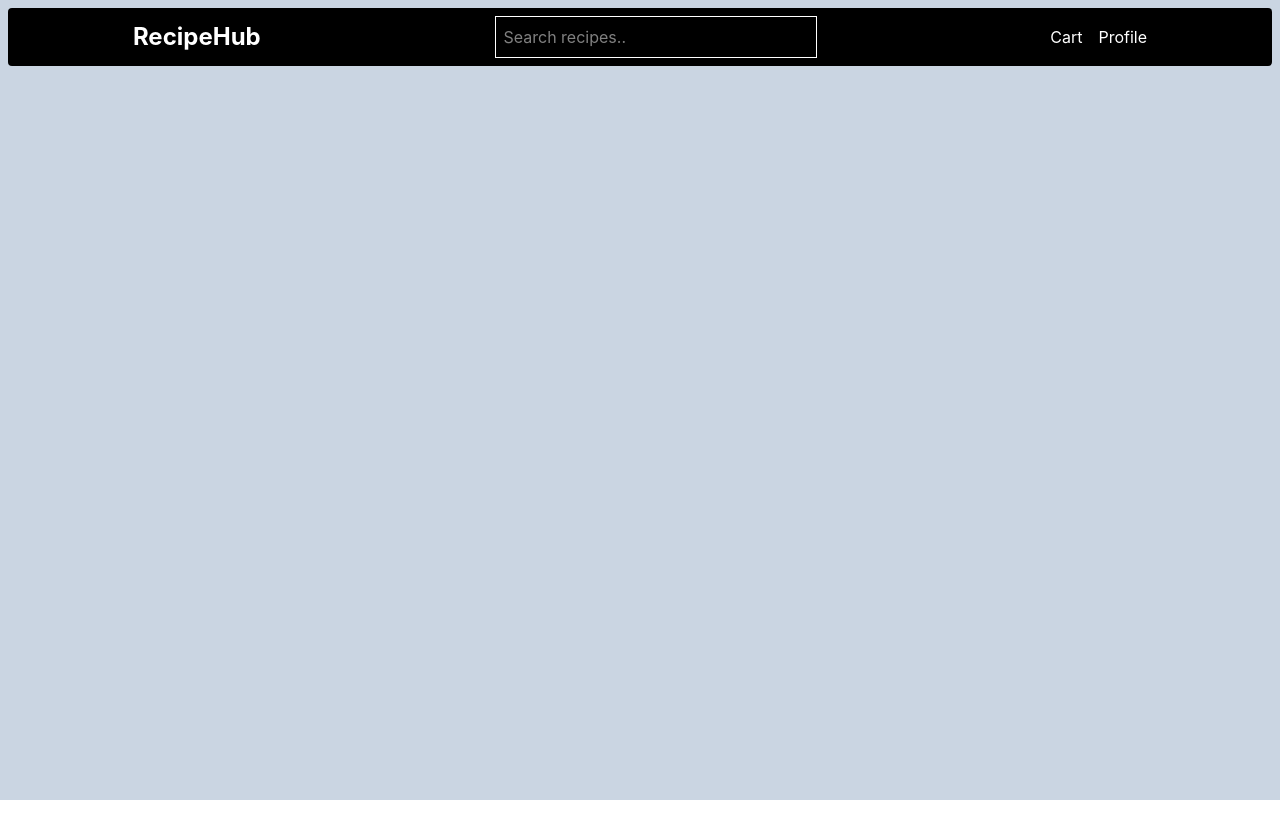
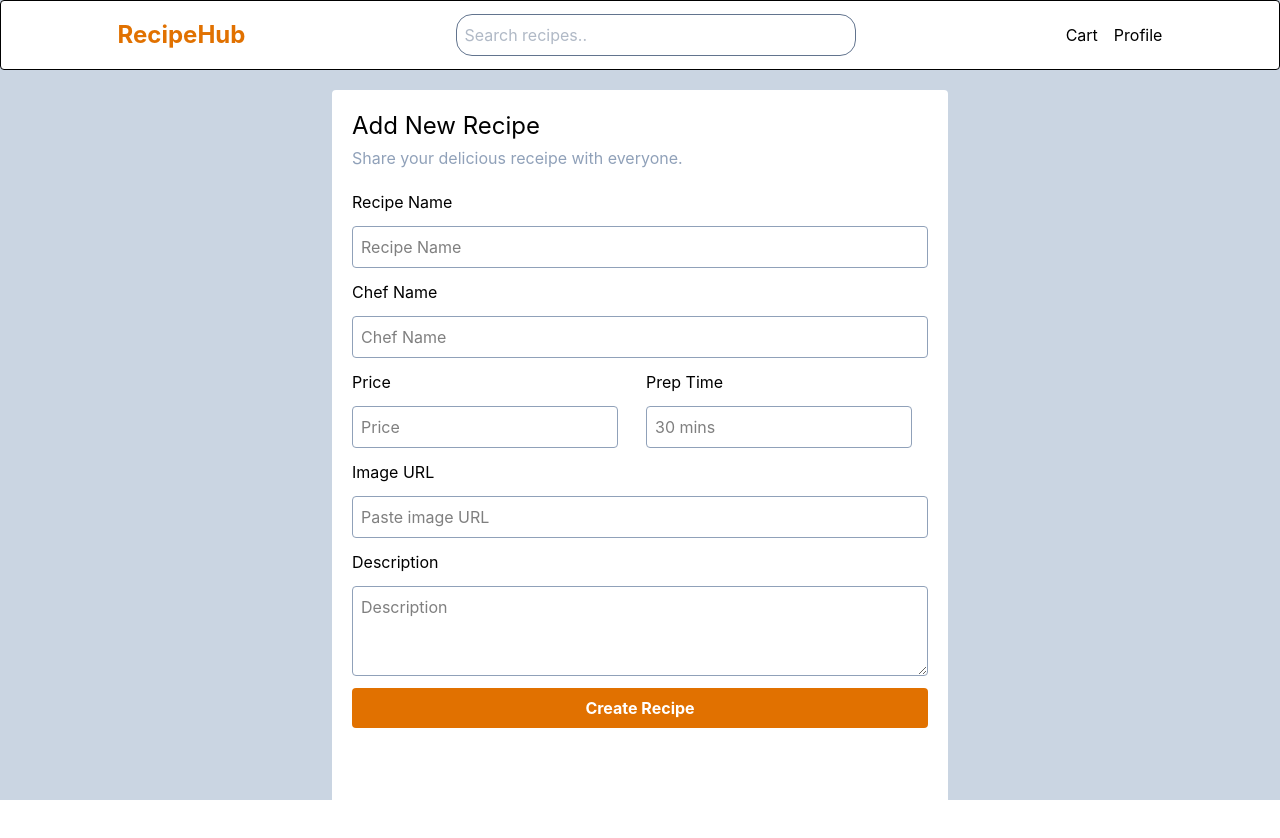
Before and after one commit to amitgith/React-Project, a React (Vite) app in the folder Project-1_RecipeHub/: page / in a window 1280 px wide. Shown: the top 838 px of the page. Before the commit the page ends 800 px from the top, so only its background shows below. Built offline with nearby package versions, Linux system fonts and the light colour scheme.

Commit message:
"CartItems Ui done"

```diff
--- a/Project-1_RecipeHub/src/App.jsx
+++ b/Project-1_RecipeHub/src/App.jsx
@@ -5,11 +5,11 @@ import CartItems from "./components/CartItems";
 
 const App = () => {
   return (
-    <div className="h-screen p-2 w-full flex flex-col gap-5 bg-slate-300">
+    <div className="h-screen w-full flex flex-col gap-5 bg-slate-300">
       <Navbar />
       <div className="flex justify-center gap-5">
-        {/* <CreateRecipe /> */}
-        <CartItems />
+        <CreateRecipe />
+        {/* <CartItems /> */}
       </div>
     </div>
   );
--- a/Project-1_RecipeHub/src/components/CartItems.jsx
+++ b/Project-1_RecipeHub/src/components/CartItems.jsx
@@ -1,11 +1,47 @@
 import React from "react";
 
 const CartItems = () => {
-  return <div>
-    <div>
-        <h></h>
+  return (
+    <div className="bg-white flex flex-col gap-4 p-3 w-240 h-screen rounded">
+      <div className="flex flex-col gap-2">
+        <h1 className="font-bold text-2xl">Discover Recipes</h1>
+        <p className="text-slate-500">
+          Top curated recipes for your next meal.
+        </p>
+      </div>
+      <div className="w-100 rounded border border-black">
+        <div className="w-100 flex flex-col gap-4">
+          <div className="bg-black">
+            <img
+              className="w-96 object-cover rounded"
+              src="https://images.unsplash.com/photo-1546069901-ba9599a7e63c?q=80&w=880&auto=format&fit=crop&ixlib=rb-4.1.0&ixid=M3wxMjA3fDB8MHxwaG90by1wYWdlfHx8fGVufDB8fHx8fA%3D%3D"
+              alt="Image not found"
+            />
+          </div>
+          <div className="flex justify-between">
+            <h2 className="font-bold text-xl">Recipe Name</h2>
+            <span className="text-yellow-600">
+              <span>⭐</span>Rating
+            </span>
+          </div>
+          <div>
+            <p className="text-slate-500">Description</p>
+          </div>
+          <div className="flex justify-between">
+            <div>
+              <p>chefName</p>
+              <p className="text-slate-400 text-sm">PrepTime</p>
+            </div>
+            <div>
+              <button className="bg-amber-600 p-2 text-white cursor-pointer rounded">
+                Add to Cart
+              </button>
+            </div>
+          </div>
+        </div>
+      </div>
     </div>
-  </div>;
+  );
 };
 
 export default CartItems;
--- a/Project-1_RecipeHub/src/components/CreateRecipe.jsx
+++ b/Project-1_RecipeHub/src/components/CreateRecipe.jsx
@@ -2,7 +2,7 @@ import React from "react";
 
 const CreateRecipe = () => {
   return (
-    <div className=" bg-white p-5 rounded flex flex-col gap-5">
+    <div className=" bg-white p-5 rounded flex flex-col gap-5 h-screen">
       <div className="flex flex-col gap-1">
         <h2 className="text-2xl">Add New Recipe</h2>
         <p className="text-slate-400">
--- a/Project-1_RecipeHub/src/components/Navbar.jsx
+++ b/Project-1_RecipeHub/src/components/Navbar.jsx
@@ -2,18 +2,18 @@ import React from "react";
 
 const Navbar = () => {
   return (
-    <div className="bg-black w-full flex justify-around items-center p-2 text-white rounded">
-      <div className="font-bold text-2xl">RecipeHub</div>
+    <div className="bg-white flex justify-around items-center p-3 text-white rounded border border-black sticky top-0">
+      <div className="font-bold text-2xl text-amber-600">RecipeHub</div>
       <div className="border border-white">
         <input
-          className="w-80 rounded p-2"
+          className="w-100 rounded-2xl p-2 border border-slate-500 text-slate-500"
           type="text"
           placeholder="Search recipes.."
         />
       </div>
       <div className="flex items-center gap-4">
-        <span className="cursor-pointer">Cart</span>
-        <span className="cursor-pointer">Profile</span>
+        <span className="cursor-pointer text-black">Cart</span>
+        <span className="cursor-pointer text-black">Profile</span>
       </div>
     </div>
   );
```
